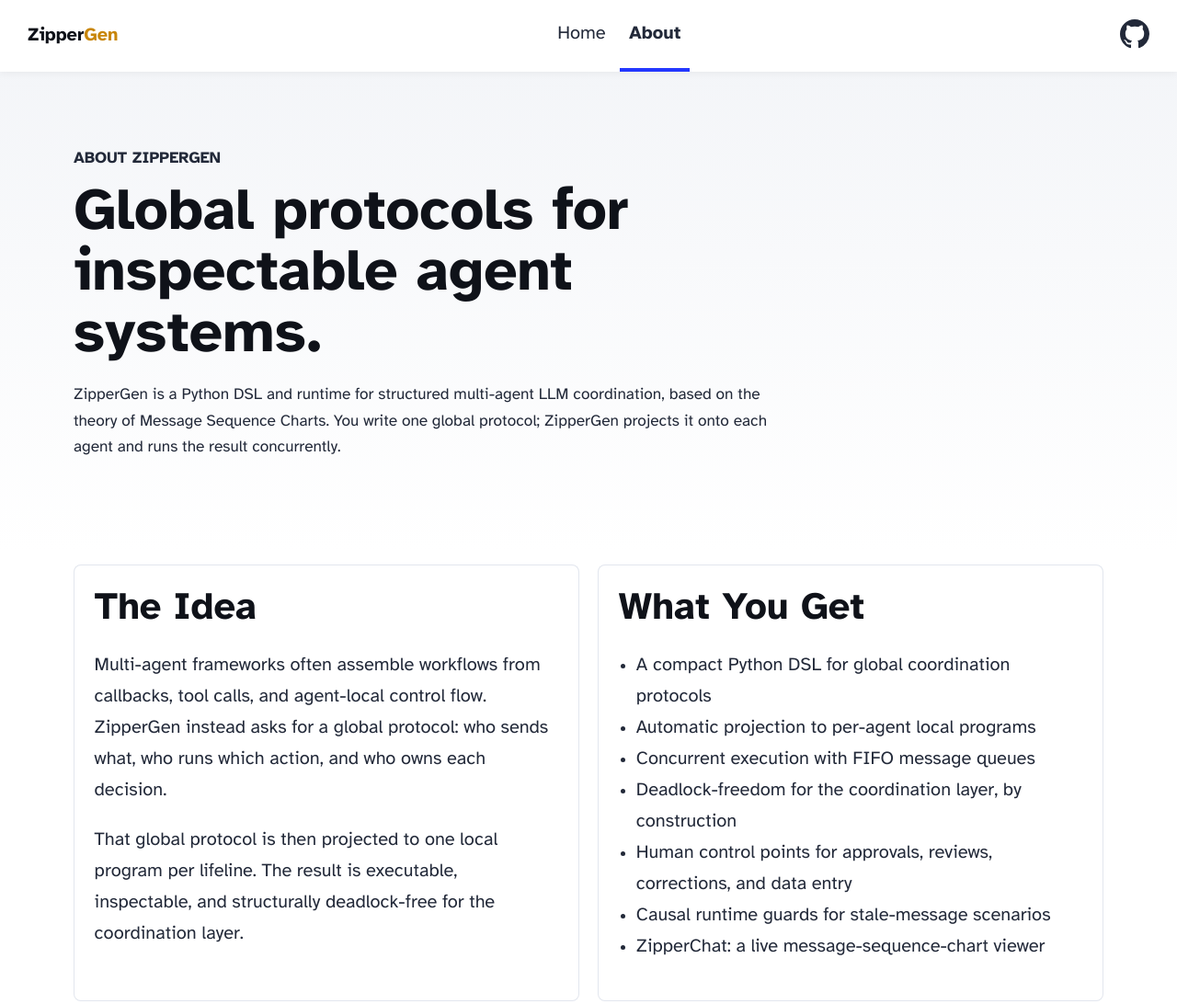
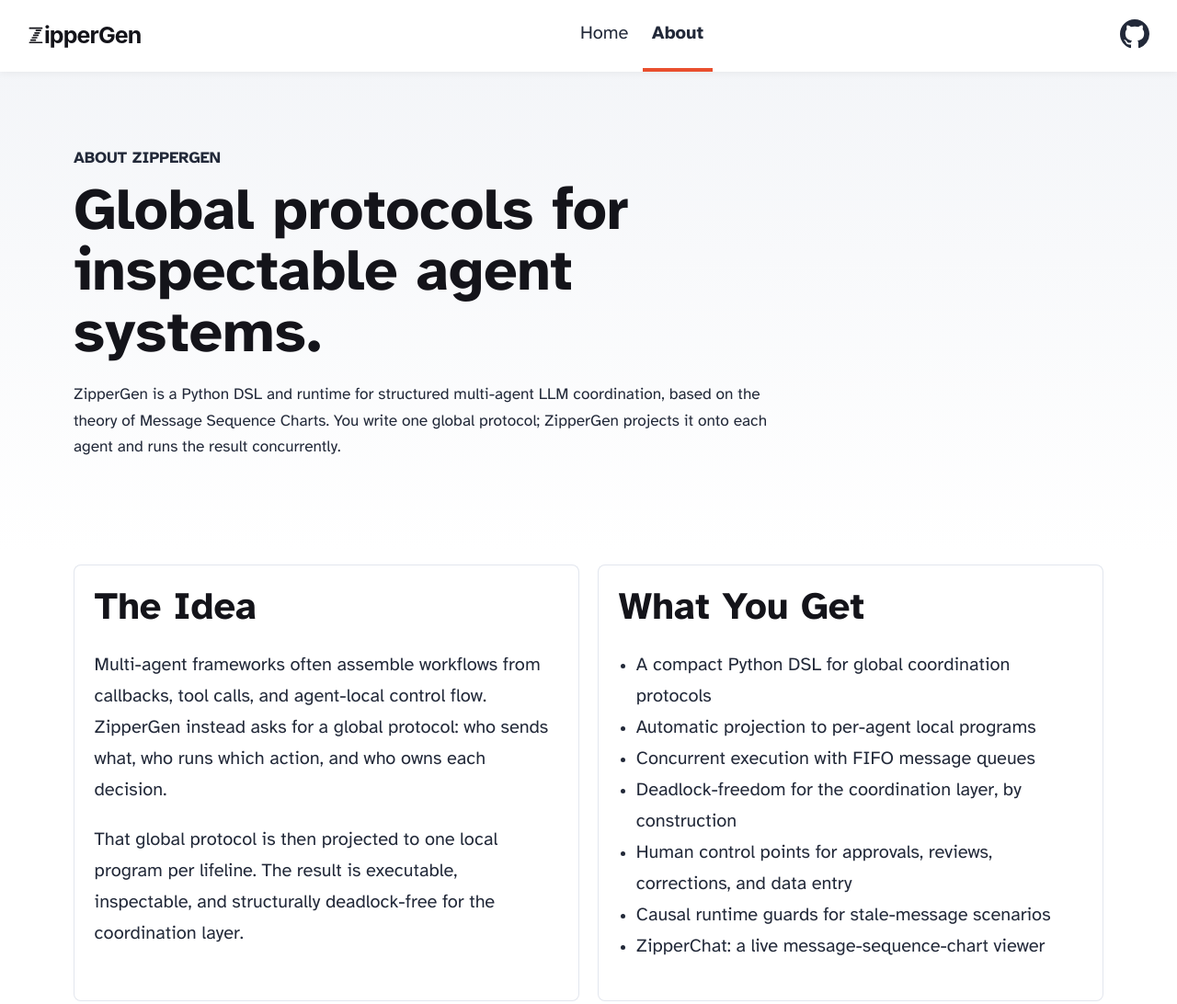
Before and after one commit to zippergen-io/zippergen.io, an Astro site: page /about in a window 1280 px wide. Shown: the top 1092 px of the page at 92% size. Built offline with nearby package versions, Linux system fonts and the light colour scheme; Astro itself is replaced by a stand-in of ours.

Commit message:
Add ZipperGen site branding

```diff
--- a/src/components/Header.astro
+++ b/src/components/Header.astro
@@ -1,11 +1,14 @@
 ---
-import { SITE_TITLE } from '../consts';
 import HeaderLink from './HeaderLink.astro';
 ---
 
 <header>
 	<nav>
-		<h2><a href="/">Zipper<span class="gen">Gen</span></a></h2>
+		<h2 class="site-brand">
+			<a href="/" aria-label="ZipperGen home">
+				<img src="/zippergen-lockup-ink.svg" alt="ZipperGen" />
+			</a>
+		</h2>
 		<div class="internal-links">
 			<HeaderLink href="/">Home</HeaderLink>
 			<HeaderLink href="/about">About</HeaderLink>
@@ -32,14 +35,22 @@ import HeaderLink from './HeaderLink.astro';
 	}
 	h2 {
 		margin: 0;
-		font-size: 1em;
 	}
 	h2 a,
 	h2 a.active {
 		text-decoration: none;
 	}
-	.gen {
-		color: #C8860A;
+	.site-brand a {
+		display: flex;
+		align-items: center;
+		padding: 0.8rem 0.5rem;
+		border-bottom: 0;
+	}
+	.site-brand img {
+		display: block;
+		width: 152px;
+		height: auto;
+		border-radius: 0;
 	}
 	nav {
 		display: flex;
@@ -56,6 +67,9 @@ import HeaderLink from './HeaderLink.astro';
 		text-decoration: none;
 		border-bottom-color: var(--accent);
 	}
+	.site-brand a.active {
+		border-bottom-color: transparent;
+	}
 	.social-links,
 	.social-links a {
 		display: flex;
--- a/src/pages/about.astro
+++ b/src/pages/about.astro
@@ -92,7 +92,7 @@ import Header from '../components/Header.astro';
 
 	.eyebrow {
 		margin: 0 0 0.75rem;
-		color: #9a6700;
+		color: var(--accent-dark);
 		font-size: 0.82rem;
 		font-weight: 700;
 		letter-spacing: 0;
--- a/src/pages/index.astro
+++ b/src/pages/index.astro
@@ -197,7 +197,7 @@ python examples/write_tweet.py`}
 	.eyebrow,
 	.section-label {
 		margin: 0 0 0.75rem;
-		color: #9a6700;
+		color: var(--accent-dark);
 		font-size: 0.82rem;
 		font-weight: 700;
 		letter-spacing: 0;
--- a/src/styles/global.css
+++ b/src/styles/global.css
@@ -5,9 +5,9 @@
  */
 
 :root {
-	--accent: #2337ff;
-	--accent-dark: #000d8a;
-	--black: 15, 18, 25;
+	--accent: #e94f2e;
+	--accent-dark: #b5361f;
+	--black: 20, 20, 26;
 	--gray: 96, 115, 159;
 	--gray-light: 229, 233, 240;
 	--gray-dark: 34, 41, 57;
```
Also changed, not shown: public/favicon.svg, public/zippergen-lockup-ink.svg (added).
